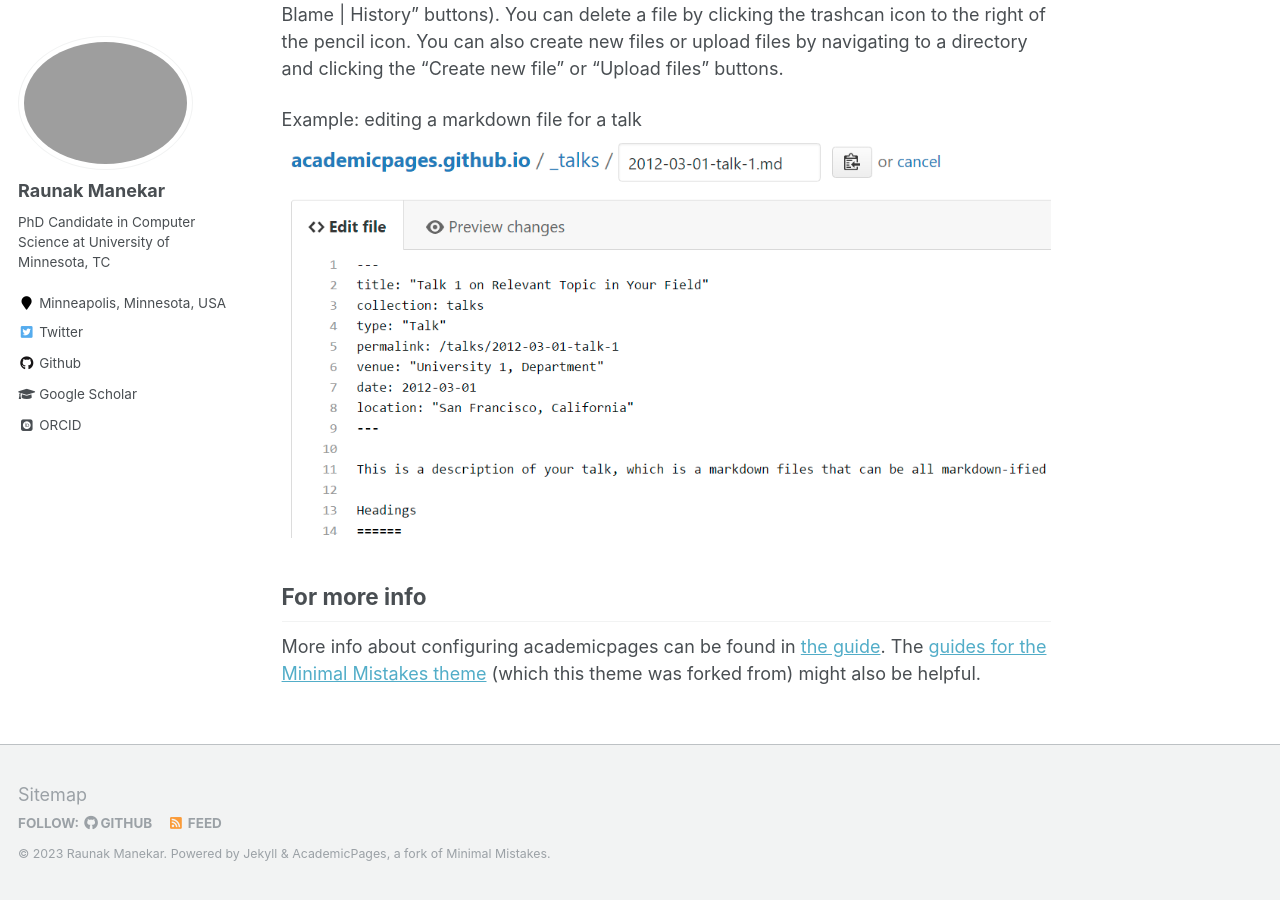
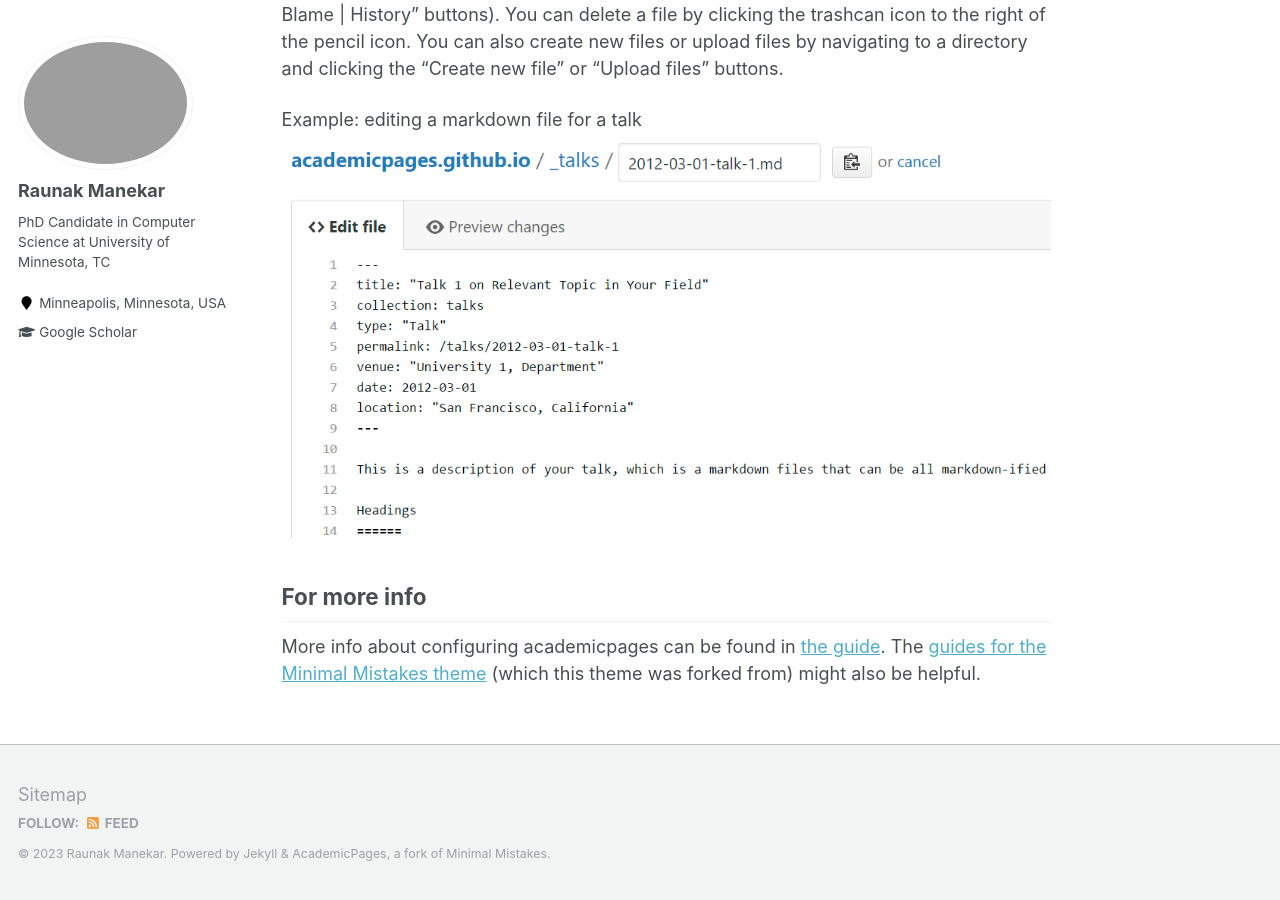
Before and after one commit to raunakmanekar/raunakmanekar.github.io, a Jekyll site: the page built from _pages/about.md, in a window 1280 px wide and 900 px high, scrolled down 2463 px. Built offline with Jekyll 4.4.1, drawn with Linux system fonts in a browser that asks for light colours; some web fonts are replaced.

Commit message:
Update _config.yml

```diff
--- a/_config.yml
+++ b/_config.yml
@@ -81,7 +81,7 @@ analytics:
 # Site Author
 author:
   name             : "Raunak Manekar"
-  avatar           : "20230718_205616.png"
+  avatar           : "profile.png"
   bio              : "PhD Candidate in Computer Science at University of Minnesota, TC"
   location         : "Minneapolis, Minnesota, USA"
   employer         :
@@ -96,20 +96,20 @@ author:
   flickr           :
   facebook         :
   foursquare       :
-  github           : "academicpages"
+  github           : #"academicpages"
   google_plus      :
   keybase          :
   instagram        :
   impactstory      : #"https://profiles.impactstory.org/u/xxxx-xxxx-xxxx-xxxx"
   lastfm           :
   linkedin         :
-  orcid            : "http://orcid.org/yourorcidurl"
+  orcid            : #"http://orcid.org/yourorcidurl"
   pinterest        :
   soundcloud       :
   stackoverflow    : # http://stackoverflow.com/users/123456/username
   steam            :
   tumblr           :
-  twitter          : "replacethistwitterhandle"
+  twitter          : #"replacethistwitterhandle"
   vine             :
   weibo            :
   xing             :
```
